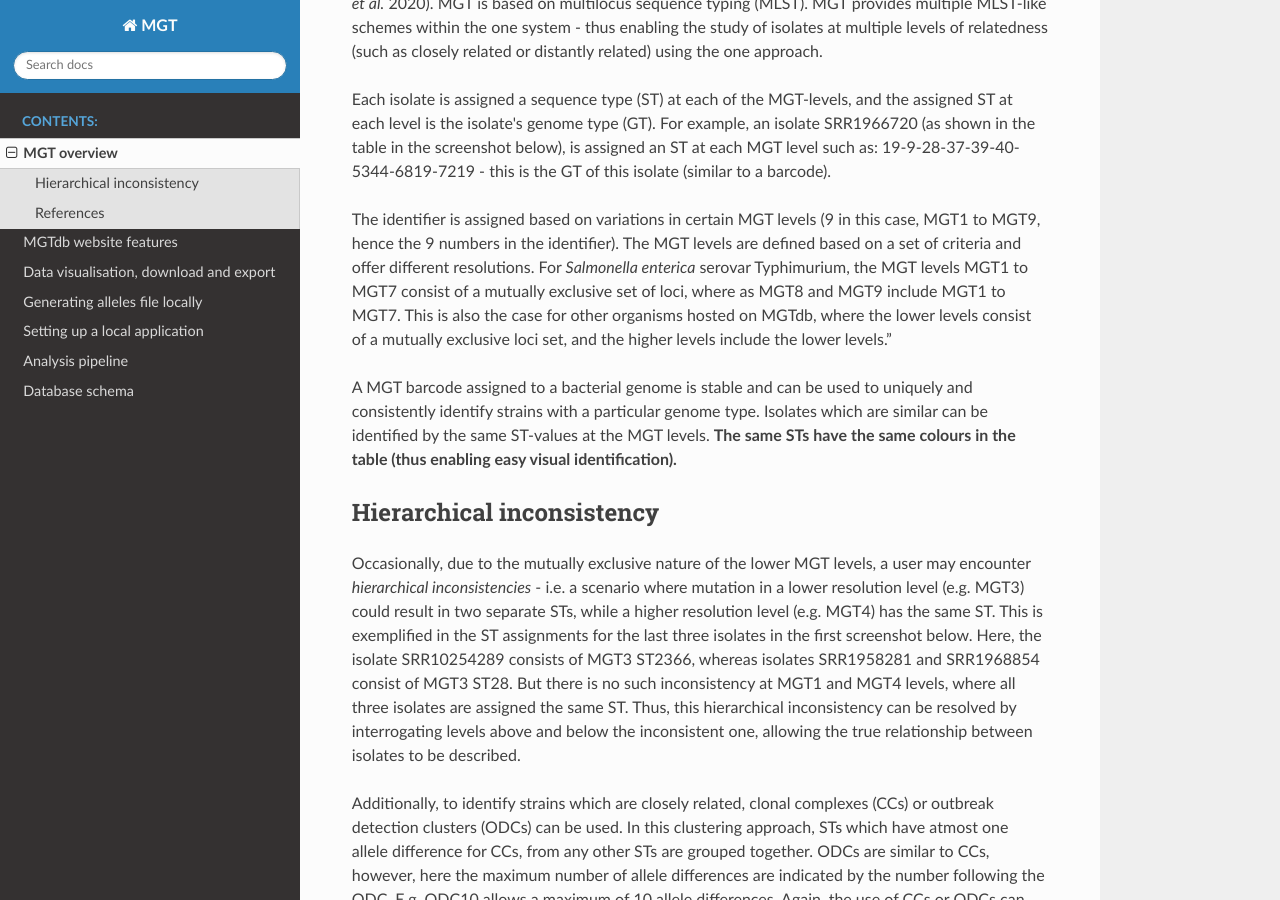
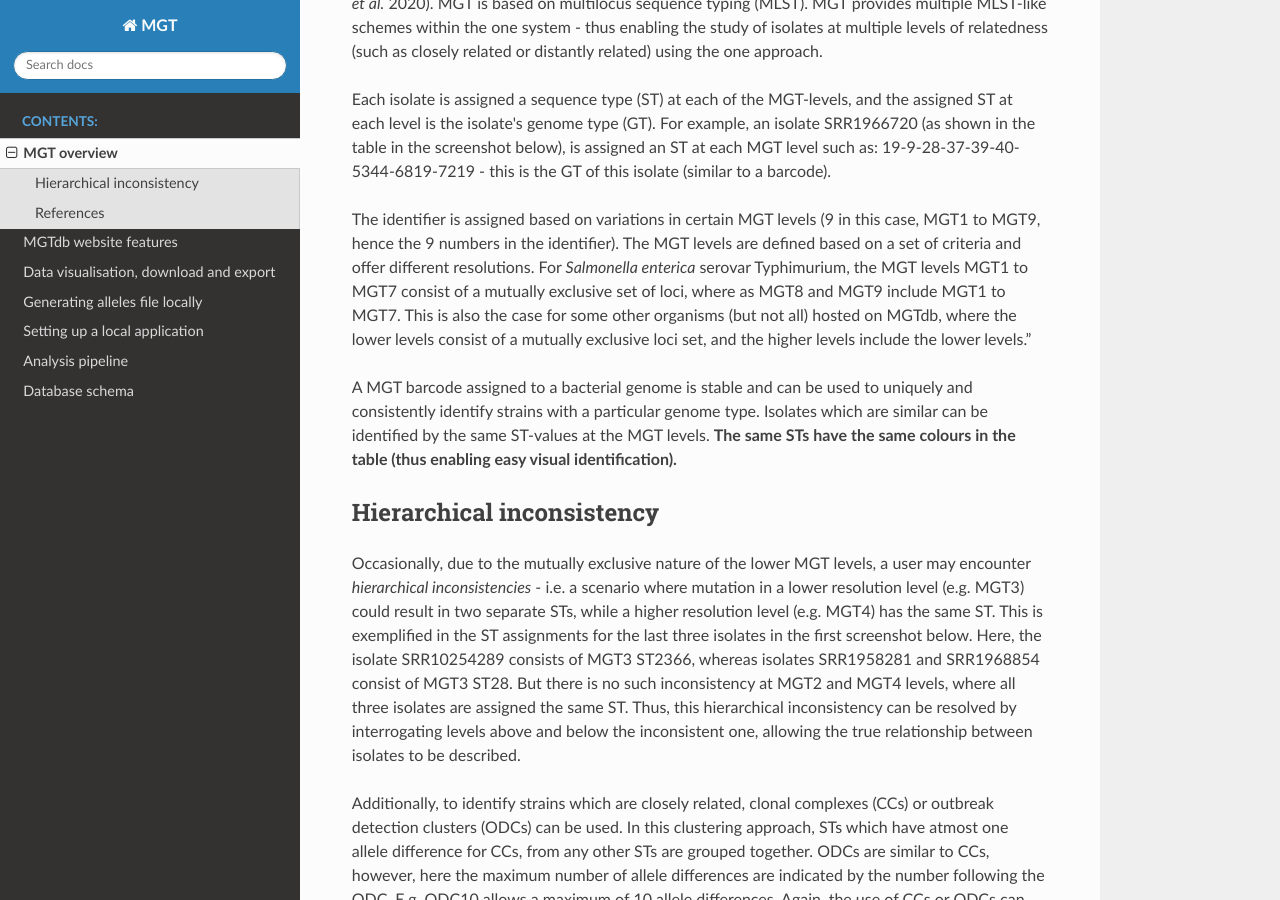
Before and after one commit to crystalsand10/MGT_docs, a Sphinx documentation site: the page built from source/overview.rst, in a window 1280 px wide and 900 px high, scrolled down 192 px. Built offline with Sphinx 7.4.7 and the Read the Docs theme 2.0.0, drawn with Linux system fonts in a browser that asks for light colours.

Commit message:
minor change to overview

```diff
--- a/source/overview.rst
+++ b/source/overview.rst
@@ -8,14 +8,14 @@ MGT stands for multilevel genome typing, a novel technique to stably characteriz
 
 Each isolate is assigned a sequence type (ST) at each of the MGT-levels, and the assigned ST at each level is the isolate's genome type (GT). For example, an isolate SRR1966720 (as shown in the table in the screenshot below), is assigned an ST at each MGT level such as: 19-9-28-37-39-40-5344-6819-7219 - this is the GT of this isolate (similar to a barcode).
 
-The identifier is assigned based on variations in certain MGT levels (9 in this case, MGT1 to MGT9, hence the 9 numbers in the identifier). The MGT levels are defined based on a set of criteria and offer different resolutions. For *Salmonella enterica* serovar Typhimurium, the MGT levels MGT1 to MGT7 consist of a mutually exclusive set of loci, where as MGT8 and MGT9 include MGT1 to MGT7. This is also the case for other organisms hosted on MGTdb, where the lower levels consist of a mutually exclusive loci set, and the higher levels include the lower levels.”
+The identifier is assigned based on variations in certain MGT levels (9 in this case, MGT1 to MGT9, hence the 9 numbers in the identifier). The MGT levels are defined based on a set of criteria and offer different resolutions. For *Salmonella enterica* serovar Typhimurium, the MGT levels MGT1 to MGT7 consist of a mutually exclusive set of loci, where as MGT8 and MGT9 include MGT1 to MGT7. This is also the case for some other organisms (but not all) hosted on MGTdb, where the lower levels consist of a mutually exclusive loci set, and the higher levels include the lower levels.”
 
 A MGT barcode assigned to a bacterial genome is stable and can be used to uniquely and consistently identify strains with a particular genome type. Isolates which are similar can be identified by the same ST-values at the MGT levels. **The same STs have the same colours in the table (thus enabling easy visual identification).**
 
 
 Hierarchical inconsistency
 --------------------------
-Occasionally, due to the mutually exclusive nature of the lower MGT levels, a user may encounter *hierarchical inconsistencies* - i.e. a scenario where mutation in a lower resolution level (e.g. MGT3) could result in two separate STs, while a higher resolution level (e.g. MGT4) has the same ST. This is exemplified in the ST assignments for the last three isolates in the first screenshot below. Here, the isolate SRR10254289 consists of MGT3 ST2366, whereas isolates SRR1958281 and SRR1968854 consist of MGT3 ST28. But there is no such inconsistency at MGT1 and MGT4 levels, where all three isolates are assigned the same ST. Thus, this hierarchical inconsistency can be resolved by interrogating levels above and below the inconsistent one, allowing the true relationship between isolates to be described.
+Occasionally, due to the mutually exclusive nature of the lower MGT levels, a user may encounter *hierarchical inconsistencies* - i.e. a scenario where mutation in a lower resolution level (e.g. MGT3) could result in two separate STs, while a higher resolution level (e.g. MGT4) has the same ST. This is exemplified in the ST assignments for the last three isolates in the first screenshot below. Here, the isolate SRR10254289 consists of MGT3 ST2366, whereas isolates SRR1958281 and SRR1968854 consist of MGT3 ST28. But there is no such inconsistency at MGT2 and MGT4 levels, where all three isolates are assigned the same ST. Thus, this hierarchical inconsistency can be resolved by interrogating levels above and below the inconsistent one, allowing the true relationship between isolates to be described.
 
 Additionally, to identify strains which are closely related, clonal complexes (CCs) or outbreak detection clusters (ODCs) can be used. In this clustering approach, STs which have atmost one allele difference for CCs, from any other STs are grouped together. ODCs are similar to CCs, however, here the maximum number of allele differences are indicated by the number following the ODC. E.g. ODC10 allows a maximum of 10 allele differences. Again, the use of CCs or ODCs can also help identify strains which are closely related at a particular level (as an alternative to interrogating the higher or lower MGT STs). For example, the three isolates mentioned in the paragraph above are all assigned the same MGT3 CC (of 28), indicating that these isolates are closely related. However, the use of CCs or ODCs for nomenclature should be avoided, as this nomenclature is not stable - the use of STs on the other hand is stable. So, to assign a stable nomenclature to the above mentioned three strains a possibility is using genome type (GT) with ambiguity (X = any ST, or list the alternative STs) as discussed in Payne et al.  GT19-9-X-37-39 or GT19-9-28/2366-37-39.
 
```
